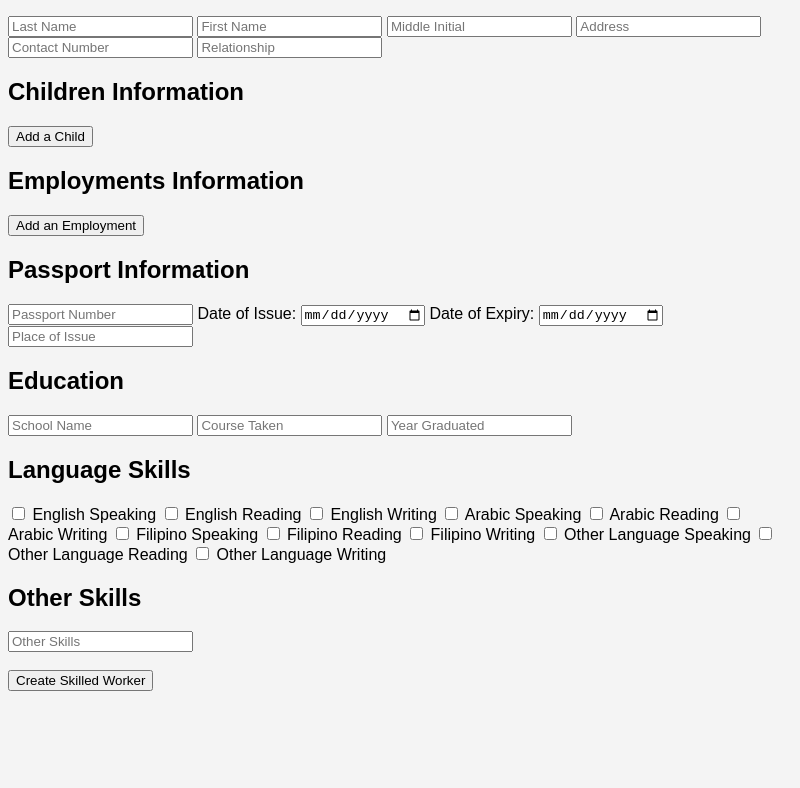
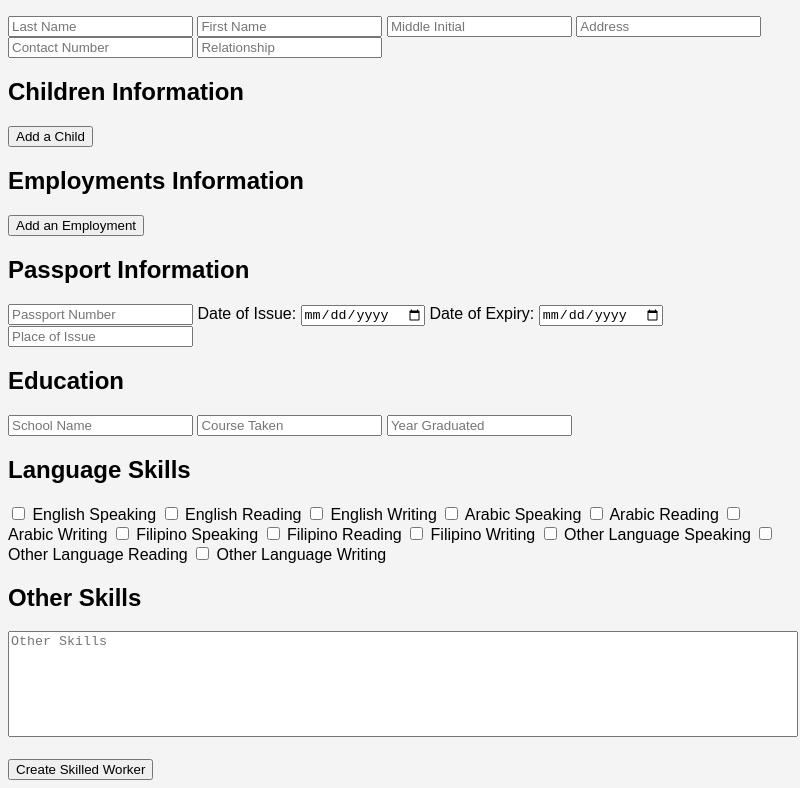
Before and after one commit to SeanHigginsLim/my-electron-app, an Electron app: page views/createSkilledWorker.html in a window 800 px wide. Shown: the part 578-1366 px from the top of the page. Before the commit the page ends 1277 px from the top, so only its background shows below. Drawn offline with Linux system fonts and the light colour scheme.

Commit message:
Update create skilled worker

```diff
--- a/views/createSkilledWorker.html
+++ b/views/createSkilledWorker.html
@@ -179,9 +179,16 @@
 
         <!-- Skills -->
         <h2>Other Skills</h2>
-        <input type="text" name="otherSkills" placeholder="Other Skills" required>
+        <textarea name="otherSkills" placeholder="Other Skills" style="width: 100%; min-height: 100px; resize: none; overflow: hidden; line-height: 1.2;" required oninput="autoResize(this)"></textarea>
         <br><br>
         <button type="submit">Create Skilled Worker</button>
     </form>
+
+    <script>
+        function autoResize(textarea) {
+            textarea.style.height = "auto"; // Reset height
+            textarea.style.height = (textarea.scrollHeight) + "px"; // Set new height based on content
+        }
+    </script>
 </body>
 </html>
```
